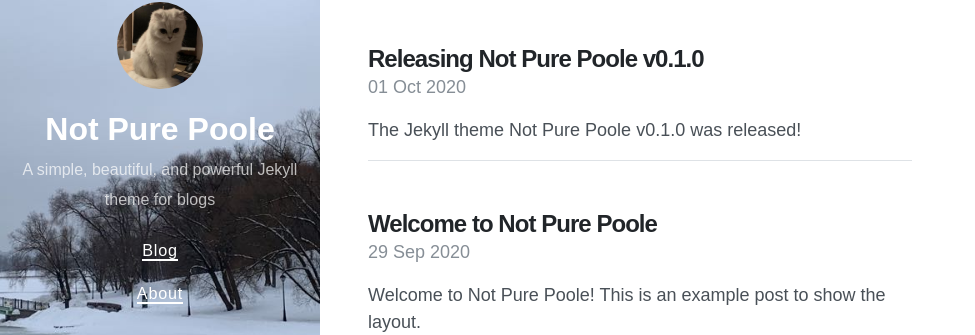
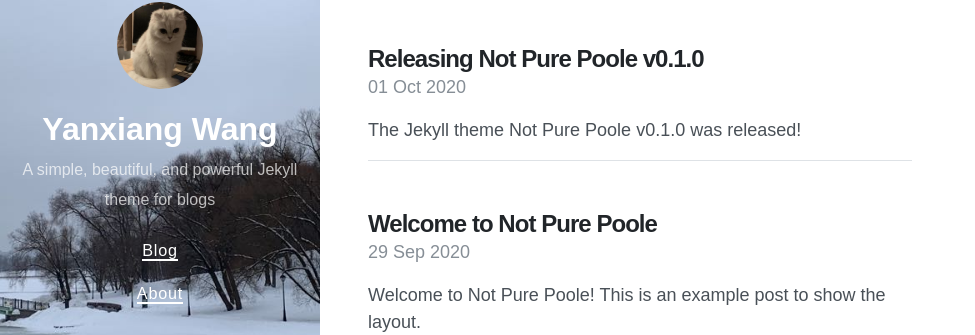
Before and after one commit to anganiang/anganiang.github.io, a Jekyll site: the page built from index.html, in a window 1280 px wide. Shown: the part 254-589 px from the top of the page, without its empty margins (0-975 px from the left). Built offline with Jekyll 4.4.1, drawn with Linux system fonts in a browser that asks for light colours; nearby versions of some CDN libraries; the list of posts is cut into pages by our own code.

Commit message:
Update _config.yml

```diff
--- a/_config.yml
+++ b/_config.yml
@@ -1,7 +1,7 @@
 # Setup
-title: Not Pure Poole
+title: Yanxiang Wang
 description: A simple, beautiful, and powerful Jekyll theme for blogs
-url: https://vszhub.github.io
+url: https://anganiang.github.io/
 avatar: /avatar.jpeg
 paginate: 5
 permalink: pretty
```
